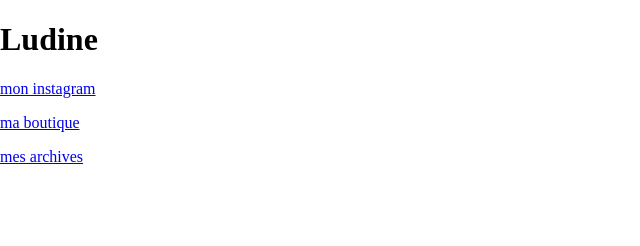
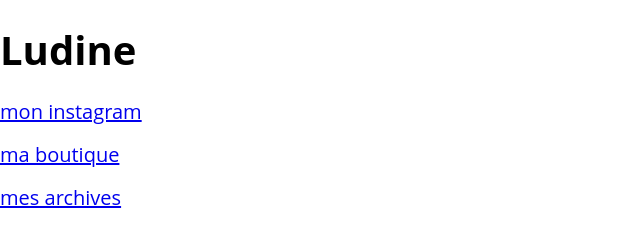
Before and after one commit to enidul/ludine.com, a plain HTML site: page index.html in a window 1280 px wide. Shown: the whole page, without its empty margins (0-640 px from the left). Drawn offline with nearby package versions, Linux system fonts and the light colour scheme.

Commit message:
Ajoute une feuille de style

```diff
--- a/index.html
+++ b/index.html
@@ -4,8 +4,10 @@
   <meta charset="utf-8">
   <title>Ludine</title>
   <link rel="stylesheet" href="https://unpkg.com/normalize.css@8.0.1/normalize.css">
+  <link rel="stylesheet" href="style.css">
 </head>
 <body>
+  <script href="https://livejs.com/live.js"></script>
   <h1>Ludine</h1>
   <p><a href="https://www.instagram.com/ludynamite">mon instagram</a> </p>
   <p><a href="https://www.etsy.com/fr/shop/LudineShop?ref=profile_header">ma boutique</a></p>
--- /dev/null
+++ b/style.css
@@ -0,0 +1,8 @@
+html {
+  font-size: 20px;
+  font-family: 'Open Sans', sans-serif;
+}
+
+h1 {
+  font-size: 2em;
+}
```
